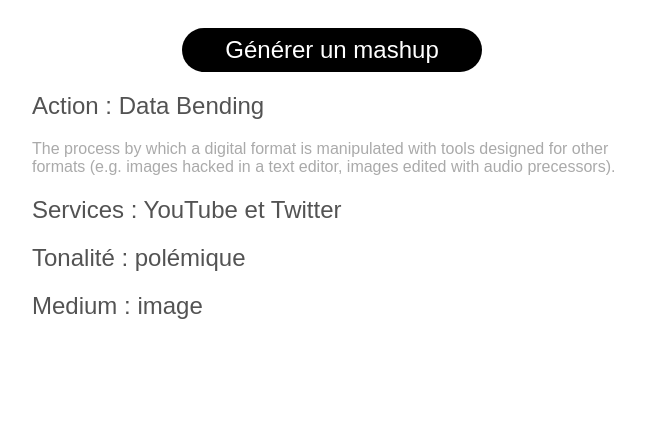
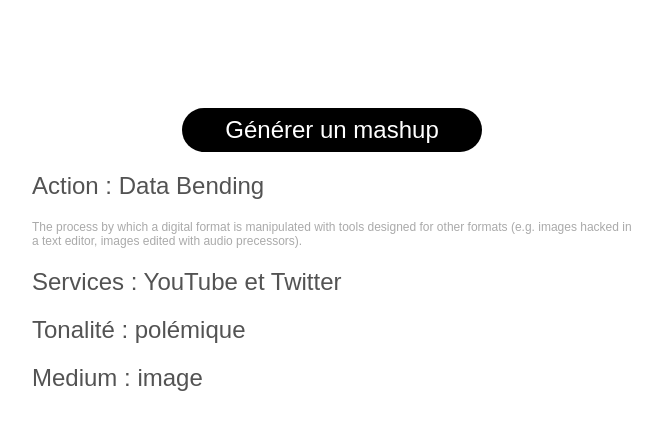
Before and after one commit to thisisdelphin/mashupgenerator, a plain HTML site: page index.html in a window 1280 px wide. Both pictures are taken after a click on the button "Générer un mashup". Shown: the whole page, without its empty margins (308-970 px from the left). Drawn offline with Linux system fonts and the light colour scheme.

Commit message:
améliorations graphiques

```diff
--- a/main.js
+++ b/main.js
@@ -103,5 +103,6 @@
   generateTonalite();
   generateMedium();
   document.getElementById("generation").style.visibility = "visible";
+  document.getElementById("button").style.marginTop = "100px";
 
 };
--- a/styles.css
+++ b/styles.css
@@ -21,6 +21,7 @@
 
 p {
   color: #aaa;
+  font-size: 12px;
 }
 
 button {
@@ -29,8 +30,14 @@
   color: #fff;
   padding: 8px;
   border-radius: 200px;
-  margin-top: 20px;
+  margin-top: 180px;
   width: 300px;
   font-size: 24px;
   font-weight: 400;
+  transition: background-color .2s ease;
 }
+
+button:hover {
+  background: #666;
+  transition: background-color .2s ease;
+}
```
